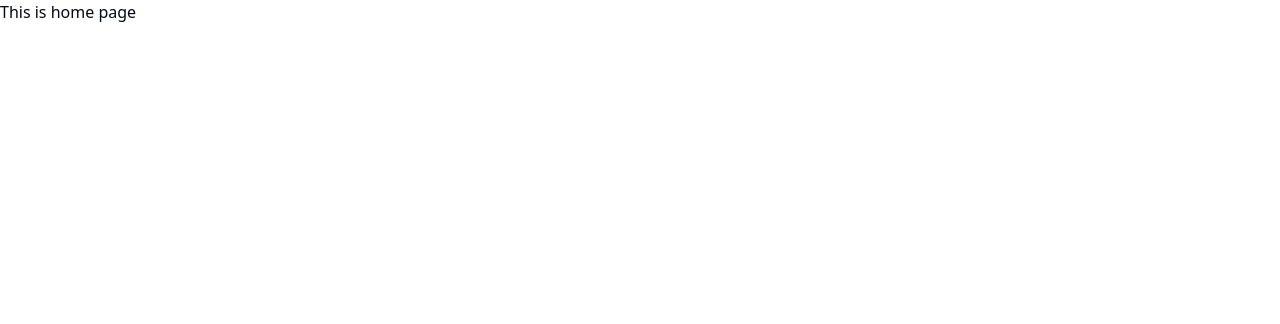
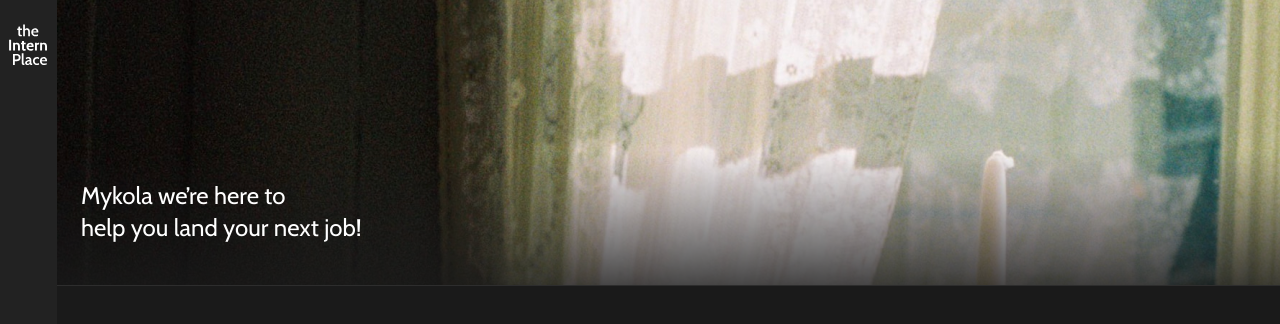
Before and after one commit to kemerald25/the-intern-placee, a React (Vite) app: page / in a window 1280 px wide. Shown: the top 324 px of the page. Built offline with nearby package versions, Linux system fonts and the light colour scheme.

Commit message:
style(in-progress): home page

```diff
--- /dev/null
+++ b/src/components/ui/Sidebar.tsx
@@ -0,0 +1,19 @@
+import React from "react";
+import { Link } from "react-router-dom";
+
+const Sidebar = () => {
+  return (
+    <aside className="bg-raisin-black flex flex-col justify-between pt-[1.5rem] px-[0.5625rem] w-full max-w-[3.5625rem] h-dvh">
+      <Link to="/">
+        <img
+          src="/svgs/logo.svg"
+          alt="The Intern Place"
+          width={39}
+          height={36}
+        />
+      </Link>
+    </aside>
+  );
+};
+
+export default Sidebar;
--- a/src/index.css
+++ b/src/index.css
@@ -1,3 +1,5 @@
+@import url("https://fonts.googleapis.com/css2?family=Cabin:ital,wght@0,400..700;1,400..700&display=swap");
+
 @tailwind base;
 @tailwind components;
 @tailwind utilities;
@@ -71,6 +73,7 @@
     @apply border-border;
   }
   body {
-		@apply bg-background text-foreground;
+    font-family: "Cabin", sans-serif;
+    @apply bg-background-main;
   }
 }
--- a/src/pages/home.tsx
+++ b/src/pages/home.tsx
@@ -1,3 +1,22 @@
+import RootLayout from "./layout";
+
 export default function Home() {
-	return <div>This is home page</div>;
+  return (
+    <RootLayout>
+      <header className="min-h-[17.875rem] pb-6 text-white flex justify-end flex-col pl-6 w-full relative isolate">
+        {/* Dave me without conscience */}
+        <img
+          src="/images/23a5bbb18f810f4e62ba759d4fceaf79.png"
+          alt="banner"
+          className="absolute top-0 left-0 object-cover object-left w-full h-full -z-10"
+        />
+        <div>
+          <h1 className="text-2xl mb-[1.125rem]">
+            Mykola we’re here to <br /> help you land your next job!
+          </h1>
+          <span className="flex items-center space-x-[0.75rem]"></span>
+        </div>
+      </header>
+    </RootLayout>
+  );
 }
--- /dev/null
+++ b/src/pages/layout.tsx
@@ -0,0 +1,13 @@
+import React from "react";
+import Sidebar from "../components/ui/Sidebar";
+
+function RootLayout({ children }: { children: React.ReactNode }) {
+  return (
+    <div className="flex">
+      <Sidebar />
+      <main className="w-full">{children}</main>
+    </div>
+  );
+}
+
+export default RootLayout;
--- a/tailwind.config.js
+++ b/tailwind.config.js
@@ -51,6 +51,8 @@ module.exports = {
           DEFAULT: "hsl(var(--card))",
           foreground: "hsl(var(--card-foreground))",
         },
+        "background-main": "#1A1A1A",
+        "raisin-black": "#222222",
       },
       borderRadius: {
         lg: "var(--radius)",
```
Also changed, not shown: public/images/23a5bbb18f810f4e62ba759d4fceaf79.png (added), public/svgs/logo.svg (added). Lines whose indentation alone changed are shown as unchanged.
